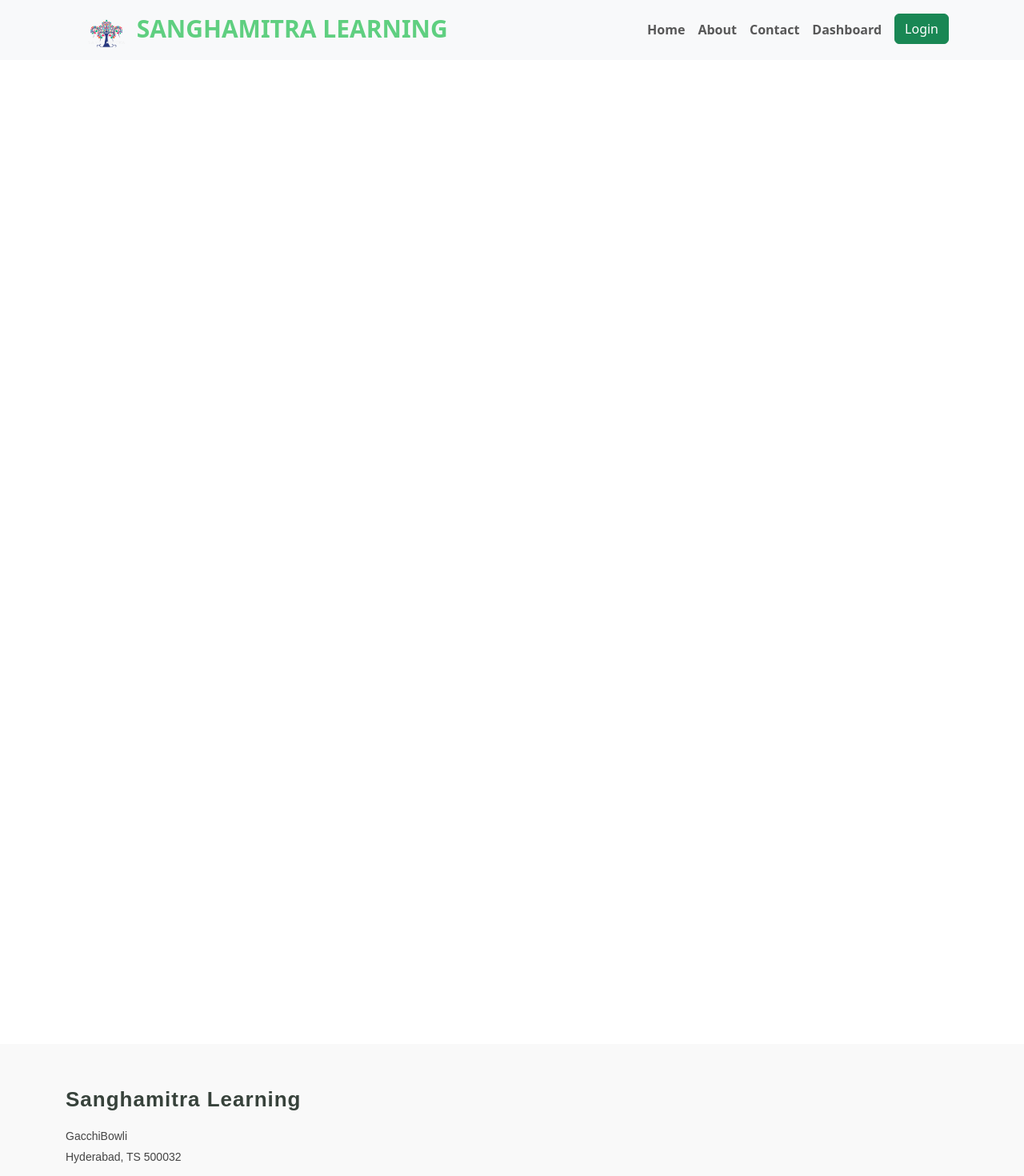
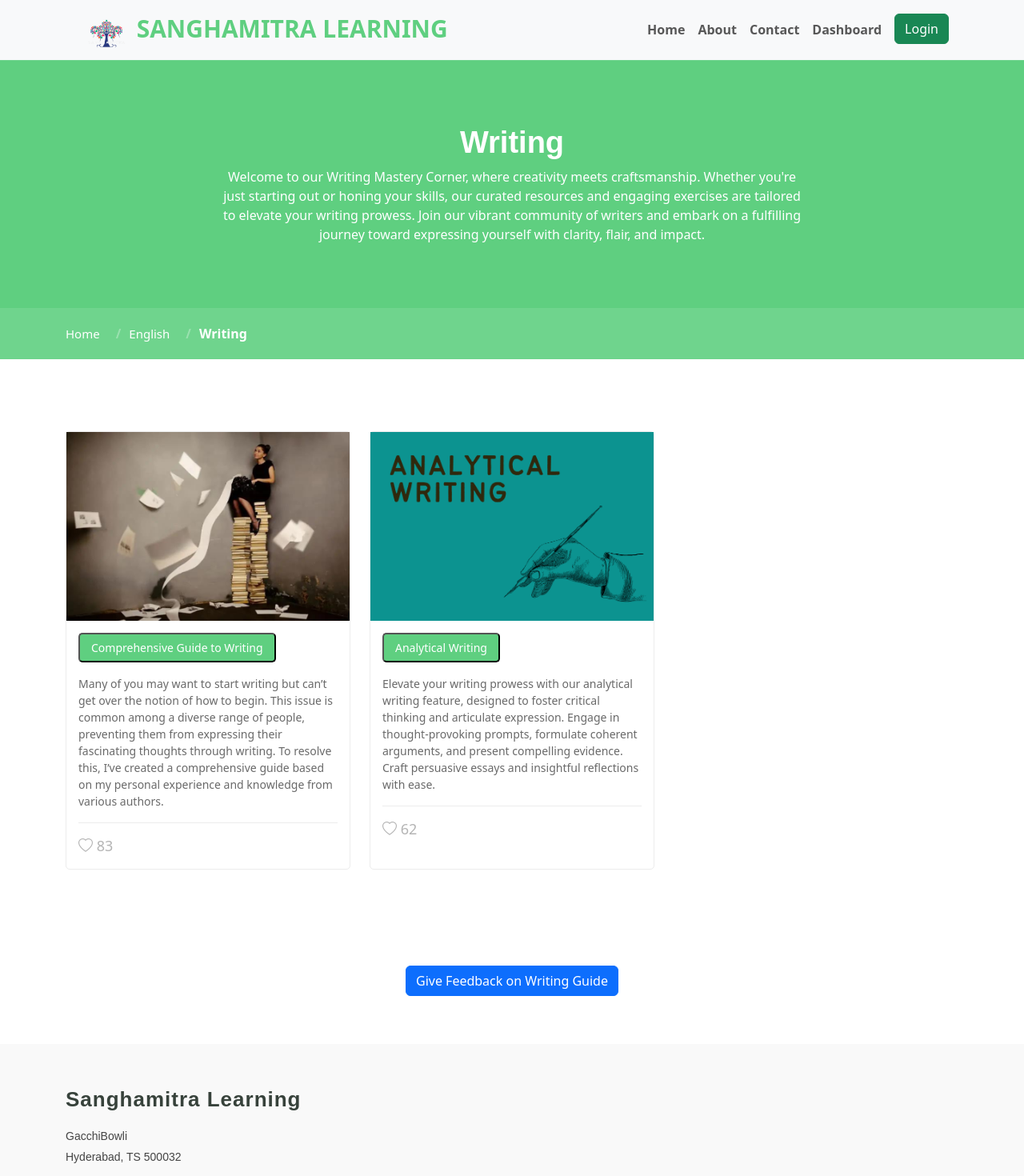
Before and after one commit to vaibhavselkar/Sanghamitra_learning, a React (Create React App) app in the folder frontend/: page /english/writing in a window 1280 px wide. Shown: the top 1470 px of the page at 80% size. Built offline with nearby package versions, Linux system fonts and the light colour scheme; no server answers.

Commit message:
Update writing.js

```diff
--- a/frontend/src/pages/English/writing/writing.js
+++ b/frontend/src/pages/English/writing/writing.js
@@ -8,7 +8,7 @@ const Writing = () => {
   return (
     <main className="main">
       {/* Page Title */}
-      <div className="page-title" data-aos="fade">
+      <div className="page-title">
         <div className="heading">
           <div className="container">
             <div className="row d-flex justify-content-center text-center">
@@ -40,7 +40,7 @@ const Writing = () => {
         <div className="container">
           <div className="row">
             {/* Writing Guide */}
-            <div className="col-lg-4 col-md-6 d-flex align-items-stretch" data-aos="zoom-in">
+            <div className="col-lg-4 col-md-6 d-flex align-items-stretch">
               <div className="course-item">
                 <img src={writingGuideImg} className="img-fluid" alt="Comprehensive Writing Guide" />
                 <div className="course-content">
@@ -62,7 +62,7 @@ const Writing = () => {
             </div>
 
             {/* Analytical Writing */}
-            <div className="col-lg-4 col-md-6 d-flex align-items-stretch" data-aos="zoom-in">
+            <div className="col-lg-4 col-md-6 d-flex align-items-stretch" >
               <div className="course-item">
                 <img src={analyticalWritingImg} className="img-fluid" alt="Analytical Writing" />
                 <div className="course-content">
@@ -89,7 +89,7 @@ const Writing = () => {
 
       {/* Feedback Button */}
       <section id="feedback-section" className="section">
-        <div className="container text-center" data-aos="fade-up">
+        <div className="container text-center">
           <a href="https://forms.gle/86sDMaDVhkWvw5Lt5" target="_blank" rel="noopener noreferrer">
             <button className="btn btn-primary">Give Feedback on Writing Guide</button>
           </a>
```
